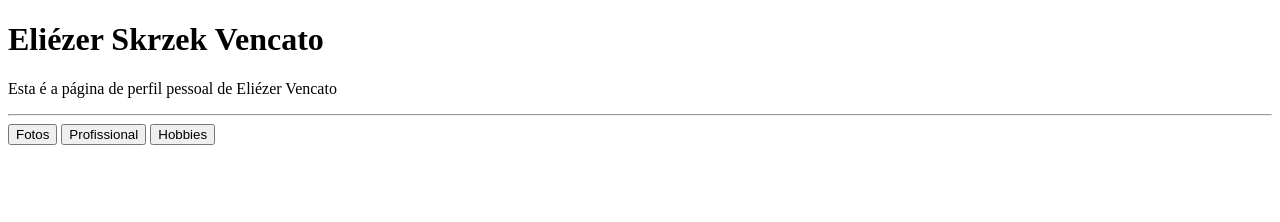
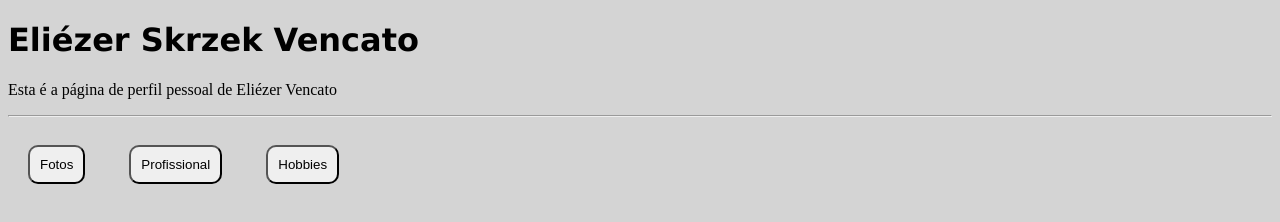
Before and after one commit to eliezervencato/SENAI-FuturoDEV, a plain HTML site: page M1S02/index.html in a window 1280 px wide. Drawn offline with Linux system fonts and the light colour scheme.

Commit message:
M1S02 Ex 3

```diff
--- a/M1S02/index.html
+++ b/M1S02/index.html
@@ -5,6 +5,7 @@
     <meta name="viewport" content="width=device-width, initial-scale=1.0">
     <title>Eliézer Vencato</title>
     <link rel="shortcut icon" href="./assets/favicon.png" type="image/x-icon">
+    <link rel="stylesheet" href="style.css">
 </head>
 <body>
     <h1>Eliézer Skrzek Vencato</h1>
--- /dev/null
+++ b/M1S02/style.css
@@ -0,0 +1,13 @@
+body {
+    background-color: rgb(212, 212, 212);
+}
+
+h1 {
+    font-family: Verdana, Geneva, Tahoma, sans-serif;
+}
+
+button {
+    margin: 20px;
+    padding: 10px;
+    border-radius: 10px;
+}
```
